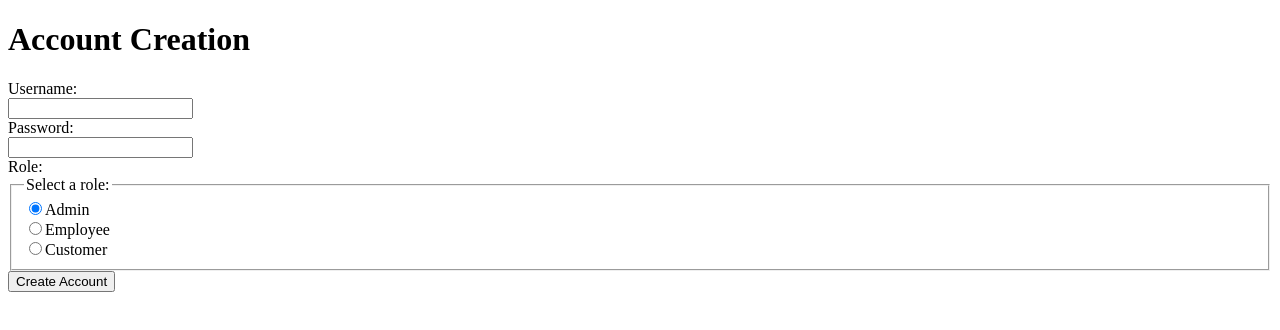
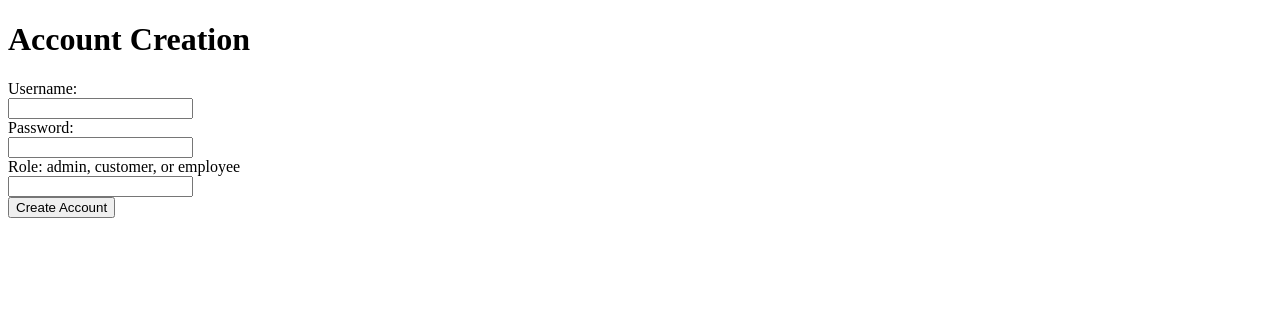
Before and after one commit to BoyWonder64/GroupProject3750-BankingAppFrontEnd, a React (Create React App) app in the folder frontend/: page /create in a window 1280 px wide. Shown: the top 330 px of the page. Built offline with nearby package versions, Linux system fonts and the light colour scheme.

Commit message:
Added logic to accountId to make each unique

```diff
--- a/frontend/src/App.js
+++ b/frontend/src/App.js
@@ -11,7 +11,7 @@ const App = () => {
     <div>
       <Routes>
         <Route path='/' element={<Login />} />
-        <Route path='/create' element={<Create />}  />
+        <Route path='/create' element={<Create />} />
         <Route path='/logout' element={<Logout />} />
         <Route path='/account' element={<AccountsInfo />} />
         <Route path='/summary' element={<BankingSummary />} />
--- a/frontend/src/components/create.js
+++ b/frontend/src/components/create.js
@@ -33,7 +33,7 @@ export default function Create () {
 
       if (response.status === 400) {
         window.alert("Email Already Exists")
-        setForm({ lastName: "", firstName: "", email: "" , phone: "", password: "", });
+        setForm({ username: "", password: ""});
         navigate('/create')
       } else {
         navigate('/accountSummary')
@@ -41,7 +41,7 @@ export default function Create () {
 
     } catch (err) {
       window.alert("Accocount Creation has has failed: " + err.message)
-      setForm({ lastName: "", firstName: "", email: "" , phone: "", password: "", });
+      setForm({ username: "", password: "", role: "" });
     }
   }
 
@@ -69,24 +69,15 @@ export default function Create () {
         />
       </div>
       <label>Role: </label>
-      <fieldset>
-  <legend>Select a role:</legend>
-
-  <div>
-    <input type="radio" id="admin" name="roleChoice" value="admin" checked />
-    <label for="admin">Admin</label>
-  </div>
-
-  <div>
-    <input type="radio" id="employee" name="roleChoice" value="employee" />
-    <label for="employee">Employee</label>
-  </div>
-
-  <div>
-    <input type="radio" id="customer" name="roleChoice" value="customer" />
-    <label for="customer">Customer</label>
-  </div>
-</fieldset>
+      <label>admin, customer, or employee </label>
+      <div>
+        <input
+          name="role"
+          type="text"
+          value={form.role}
+          onChange={handleChange}
+        />
+      </div>
       <button type='submit'>Create Account</button>
     </form>
   )
```
Also changed, not shown: 1 other file (tests, documents, lock files or other folders).
